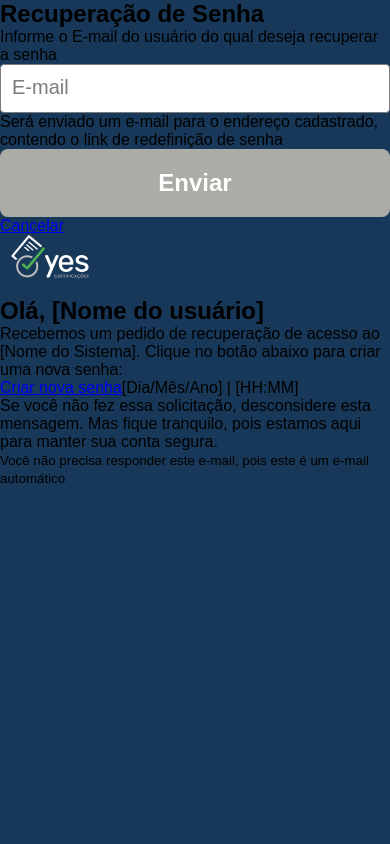
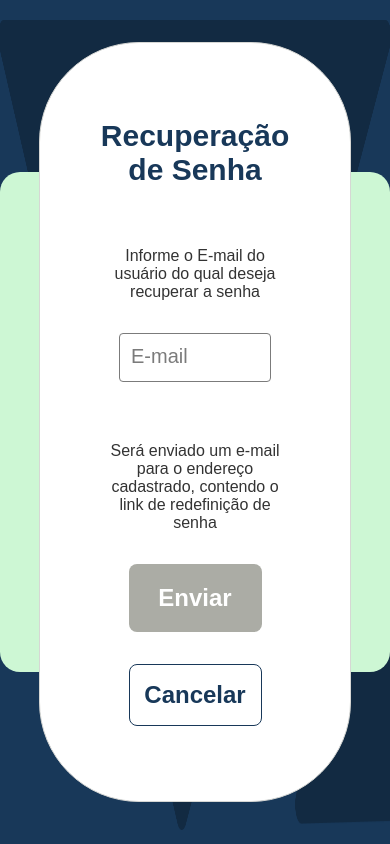
Before and after one commit to CaioBucciarelli/aplicacao-login-yes, a React (Vite) app: page /recuperar in a window 390 px wide. Built offline with nearby package versions, Linux system fonts and the light colour scheme.

Commit message:
style: estilização da página Recuperar Senha

```diff
--- a/src/pages/recuperar/style.css
+++ b/src/pages/recuperar/style.css
@@ -0,0 +1,182 @@
+.section-recuperacao {
+  position: relative;
+  display: flex;
+  justify-content: center;
+  align-items: center;
+  z-index: 1;
+  opacity: 1;
+}
+
+.section-recuperacao-conteudo {
+  width: 80%;
+  height: 90%;
+  padding: 60px;
+  background: var(--branco);
+  border-radius: 100px;
+  border: 1px solid var(--cinza-borda);
+  display: flex;
+  flex-direction: column;
+  justify-content: center;
+  align-items: center;
+  text-align: center;
+  opacity: 1;
+  h1 {
+    font-size: 50px;
+    font-weight: 700;
+    color: var(--azul);
+  }
+  a {
+    margin-top: 32px;
+    font-size: 24px;
+    font-weight: 700;
+    text-decoration: none;
+    color: var(--azul);
+    border: 1px solid var(--azul);
+    border-radius: 8px;
+    width: 30%;
+    padding: 16px 0px;
+    text-align: center;
+    transition: .3s;
+  }
+  a:hover {
+    background: var(--azul);
+    color: var(--branco);
+  }
+  p {
+    font-weight: 400;
+    font-size: 20px;
+    color: var(--cinza-escuro);
+  }
+  h1 + p {
+    margin-top: 100px;
+    margin-bottom: 32px;
+  }
+  div + p {
+    margin-top: 60px;
+    margin-bottom: 32px;
+    max-width: 50ch;
+  }
+}
+
+.single-input-recuperacao {
+  width: 40%;
+}
+
+.section-recuperacao-conteudo .btn {
+  width: 30%;
+}
+
+.msg-email {
+  max-width: 800px;
+  position: absolute;
+  background: var(--branco);
+  border: 1px solid var(--preto);
+  display: none;
+  flex-direction: column;
+  justify-content: center;
+  align-items: center;
+}
+
+.msg-email-logo {
+  background: var(--azul);
+  width: 100%;
+  display: flex;
+  justify-content: center;
+  padding: 12px 0px;
+  border-radius: 0px 0px 4px 4px;
+}
+
+.msg-email-conteudo {
+  display: flex;
+  flex-direction: column;
+  align-items: center;
+  justify-content: center;
+  text-align: center;
+  padding: 50px 20px;
+  h1 {
+    color: var(--azul);
+    font-size: 20px;
+    font-weight: 500;
+    margin-bottom: 60px;
+  }
+  h1 + p {
+    color: var(--cinza-escuro);
+    font-size: 16px;
+    font-weight: 400;
+    letter-spacing: 2.5;
+    margin-bottom: 60px;
+    max-width: 50ch;
+  }
+  a {
+    border-radius: 8px;
+    background: var(--azul);
+    border: 1px solid var(--azul);
+    color: var(--branco);
+    text-decoration: none;
+    font-size: 20px;
+    font-weight: 700;
+    padding: 12px 40px;
+    margin-bottom: 40px;
+    transition: .3s;
+  }
+  a:hover {
+    background: var(--branco);
+    color: var(--azul);
+  }
+  span {
+    color: var(--cinza-fraco);
+    font-size: 12px;
+    font-weight: 300;
+    margin-bottom: 32px;
+  }
+  span + p {
+    color: var(--cinza-fraco);
+    font-size: 18px;
+    font-weight: 400;
+    width: 42ch;
+    margin-bottom: 80px;
+  }
+  small {
+    color: var(--cinza-fraco);
+    font-size: 12px;
+    font-weight: 300;
+  }
+}
+
+@media (max-width: 1000px) {
+  .section-recuperacao-conteudo h1 {
+    font-size: 30px;
+  }
+  .section-recuperacao-conteudo p {
+    font-size: 16px;
+  }
+  .section-recuperacao-conteudo h1 + p {
+    margin-top: 60px;
+  }
+  .single-input-recuperacao {
+    width: 80%;
+  }
+  .section-recuperacao-conteudo .btn {
+    width: 70%;
+  }
+  .section-recuperacao-conteudo a {
+    width: 70%;
+  }
+}
+
+@media (max-width: 800px) {
+  .msg-email {
+    width: 90%;
+  }
+  .msg-email-conteudo {
+    h1 + p {
+      font-size: 14px;
+      width: 70%;
+    }
+    span + p {
+      font-size: 16px;
+      width: 80%;
+      margin-bottom: 60px;
+    }
+  }
+}
```
